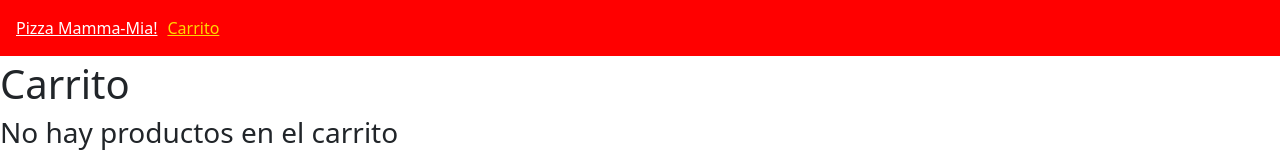
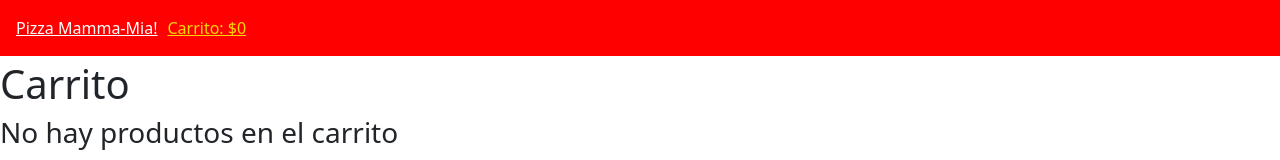
Before and after one commit to sebavegap/pizza-mammamia, a React (Create React App) app: page /carrito in a window 1280 px wide. Shown: the top 160 px of the page. Built offline with nearby package versions, Linux system fonts and the light colour scheme.

Commit message:
nav con total

```diff
--- a/src/components/ListaProductos.jsx
+++ b/src/components/ListaProductos.jsx
@@ -37,17 +37,7 @@ else {
         </li>
       ))}
       <li>
-        {/* sumamos los precios de los productos en el carrito */}
-        {/* .reduce es como map, llama a cada elemento del array, pasando el valor de la operación del elemento anterior */}
-        {/* En este caso a acc se le suma la operación de precios y cantidades. El valor inicial es 0. */}
-        Total de la compra: {
-            /* seteamos el precioTotal */
-            setprecioTotal(datosCarrito.reduce((acc, producto) => {
-              return acc + (producto.price * producto.quantity)
-            }
-              , 0))
-              /* mostramos el precioTotal */
-        }
+        Total de la compra:
         {precioTotal}
 
       </li>
--- a/src/components/Navigation.jsx
+++ b/src/components/Navigation.jsx
@@ -3,9 +3,18 @@ import { Navbar, Nav, NavDropdown } from 'react-bootstrap';
 //import de NavLink de react-router-dom
 import { NavLink } from 'react-router-dom';
 
+//import de hooks
+import { useContext } from 'react';
+
+//importamos el contexto
+import MyContext from '../Context';
+
 import React from 'react'
 
 const Navigation = () => {
+
+  //consumimos el contexto
+  const { precioTotal, datosCarrito, setprecioTotal } = useContext(MyContext)
 
     //función que recibe un objeto con la propiedad isActive del componente NavLink
     //y retorna la clase que se le asignará al componente si isActive es true
@@ -21,8 +30,23 @@ const Navigation = () => {
               Pizza Mamma-Mia!
               </NavLink>
           <NavLink className={ setActiveClass } to='/carrito'>
-              Carrito
+              Carrito: ${
+            /* seteamos el precioTotal */
+            /* el calculo lo hacemos aquí ya que el navigation debe estar siempre presente. en Carrito, se ejecutaba solo al abrir Carrito */
+            /* sumamos los precios de los productos en el carrito */
+        /* .reduce es como map, llama a cada elemento del array, pasando el valor de la operación del elemento anterior */
+        /* En este caso a acc se le suma la operación de precios y cantidades. El valor inicial es 0. */
+            setprecioTotal(datosCarrito.reduce((acc, producto) => {
+              return acc + (producto.price * producto.quantity)
+            }
+              , 0))
+        }
+        {/* mostramos el precio total de las pizzas en el carrito */}
+        {precioTotal}
               </NavLink>
+
+
+
               </Navbar>
       </div>
     )
```
